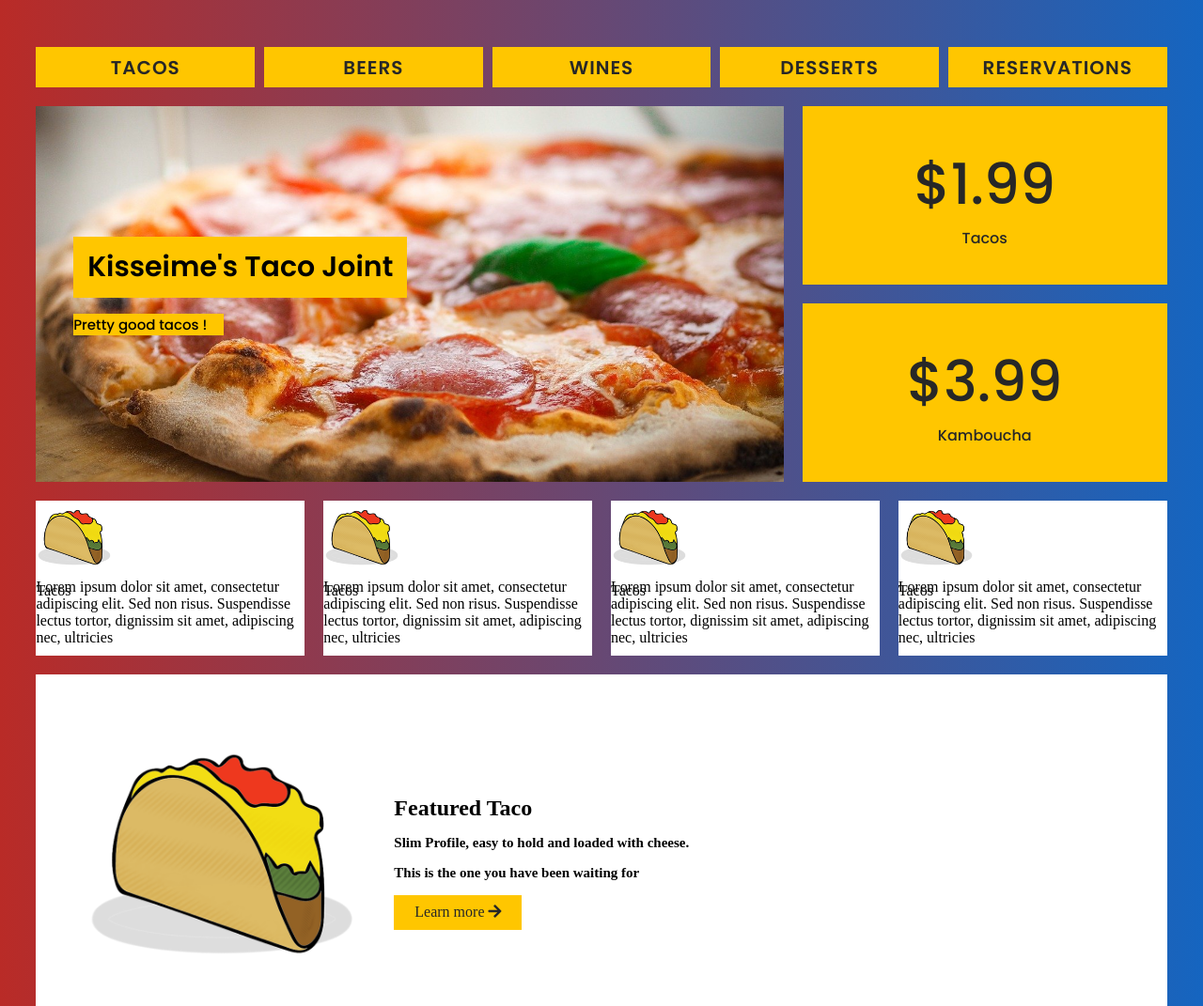
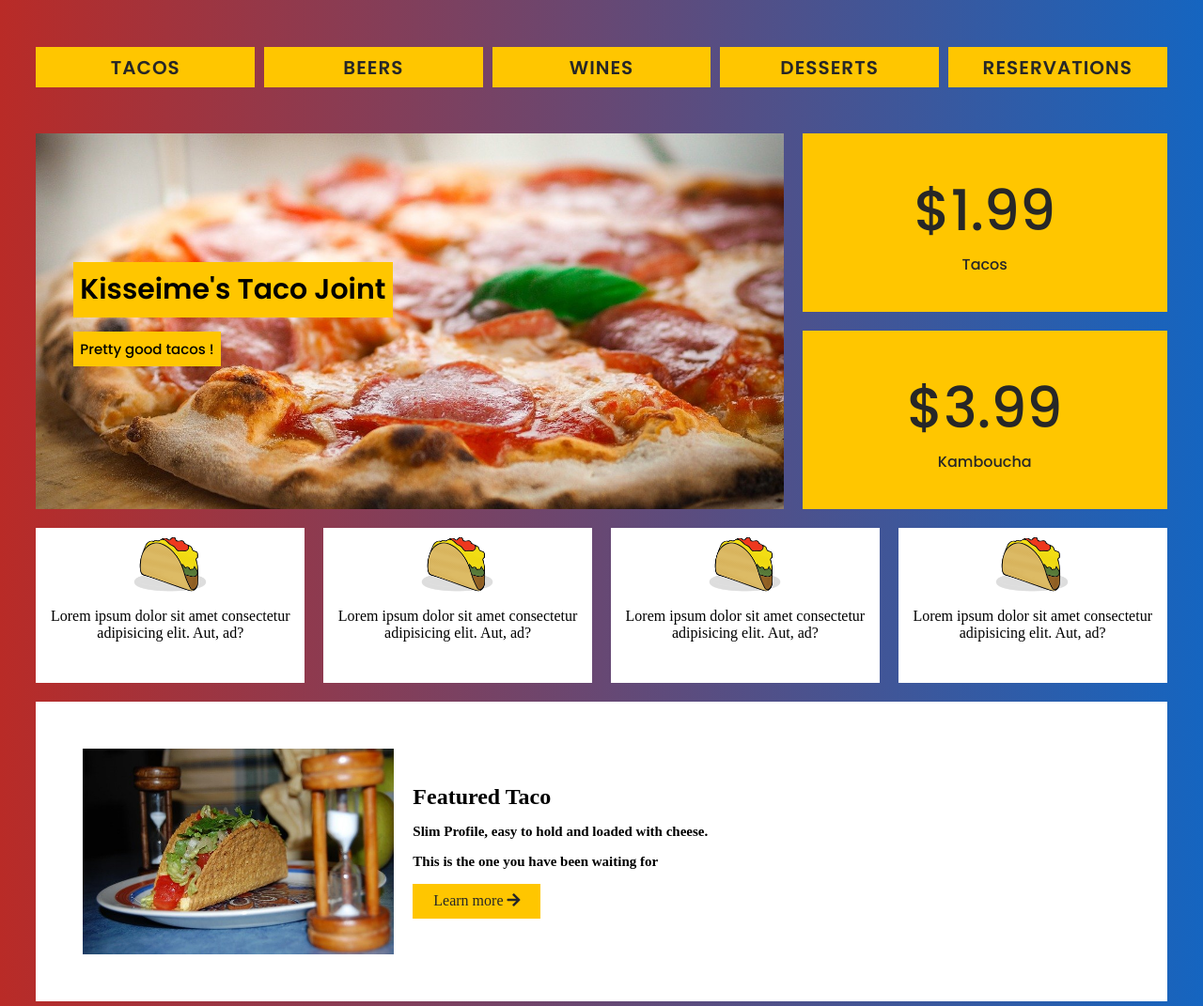
Before and after one commit to Kyse7535/responsive_website, a plain HTML site: page index.html in a window 1280 px wide. Shown: the top 1071 px of the page at 94% size. Drawn offline with Linux system fonts and the light colour scheme.

Commit message:
responsive website

```diff
--- a/Css/index.css
+++ b/Css/index.css
@@ -31,30 +31,28 @@ header {
     background: url('./pizza-1344720_1280.jpg') center no-repeat;
     background-size: cover;
     display: flex;
-    justify-content: flex-start;
-    align-items: center;
+    justify-content: center;
+    align-items: flex-start;
+    flex-direction: column;
     height: 400px;
+    padding: 5%;
 }
 
-.header1_text {
-    margin-left: 5%;
+.header1 h2,
+.header1 p {
+    background-color: #ffc600;
+    font-family: 'poppins';
+    word-wrap: break-word;
+    padding: 1%;
 }
 
-.header1_text h2,
-.header1_text p {
-    background-color: #ffc600;
-    font-family: 'poppins';
+.header1 h2 {
+    font-size: 30px;
 }
 
-.header1_text h2 {
-    font-size: 30px;
-    padding: 10px 15px;
-}
-
-.header1_text p {
-    width: 45%;
+.header1 p {
     font-size: 15px;
-    margin: 5% 0;
+    margin: 2% 0;
 }
 
 .tacos {
@@ -135,32 +133,29 @@ header {
 .features {
     display: grid;
     grid-template-columns: repeat(auto-fit, minmax(200px, 1fr));
-    row-gap: 20px;
-    column-gap: 20px;
+    grid-auto-rows: max-content;
+    grid-gap: 20px;
     margin: 20px auto;
 }
 
-.feature1,
-.feature2,
-.feature3,
-.feature4 {
+.features figure {
     height: 165px;
     background-color: #fff;
     display: grid;
-    grid-template: 50% 50%/ 1fr;
+    grid-template: 50% 50%/ 100%;
+    text-align: center;
 }
 
-.features figure {
-    grid-area: 1/1/2/2;
-}
-
-.features p {
+.features figcaption {
     grid-area: 2/1/3/2;
+    padding: 1%;
 }
 
 figure img {
+    grid-area: 1/1/2/2;
     height: 100%;
     width: auto;
+    margin: 0 auto;
 }
 
 
@@ -187,7 +182,7 @@ ul li {
 }
 
 .menu {
-    margin: 0% auto;
+    margin: 0% auto 3%;
     font-family: 'poppins';
 }
 
@@ -240,7 +235,7 @@ button {
 
 .feat_taco {
     display: grid;
-    grid-template: repeat(auto-fit, 1fr)/ 1fr;
+    grid-template-columns: repeat(auto-fit, 1fr)/ 1fr;
     padding: 50px;
     background-color: #fff;
 }
@@ -278,11 +273,11 @@ button {
         display: grid;
         grid-template: 100% / 30% 70%;
         background-color: #fff;
+        grid-gap: 20px;
         max-height: 400px;
     }
     .feat_taco img {
-        height: 100%;
-        width: auto;
+        grid-area: 1/1/2/2;
     }
     .feat_taco_text {
         grid-area: 1/2/2/3;
@@ -291,6 +286,9 @@ button {
     }
     .feat_taco a {
         padding: 3% 7%;
+    }
+    .menu {
+        margin-bottom: 4%;
     }
 }
 
--- a/index.html
+++ b/index.html
@@ -24,10 +24,8 @@
     </div>
     <header>
         <div class="header1">
-            <div class="header1_text">
             <h2>Kisseime's Taco Joint</h2>
             <p class="type">Pretty good tacos !</p>
-            </div>
         </div>
         <div class="tacos">
             <p class="price">$1.99</p>
@@ -40,38 +38,26 @@
     </header>
 
     <div class="features">
-        <div class="feature1">
         <figure>
             <img src="./Css/taco-2288132_640.png" alt="tacos">
-                <figcaption>Tacos</figcaption>
+            <figcaption>Lorem ipsum dolor sit amet consectetur adipisicing elit. Aut, ad?</figcaption>
         </figure>
-            <p>Lorem ipsum dolor sit amet, consectetur adipiscing elit. Sed non risus. Suspendisse lectus tortor, dignissim sit amet, adipiscing nec, ultricies </p>
-        </div>
-        <div class="feature2">
         <figure>
             <img src="./Css/taco-2288132_640.png" alt="tacos">
-                <figcaption>Tacos</figcaption>
+            <figcaption>Lorem ipsum dolor sit amet consectetur adipisicing elit. Aut, ad?</figcaption>
         </figure>
-            <p>Lorem ipsum dolor sit amet, consectetur adipiscing elit. Sed non risus. Suspendisse lectus tortor, dignissim sit amet, adipiscing nec, ultricies </p>
-        </div>
-        <div class="feature3">
         <figure>
             <img src="./Css/taco-2288132_640.png" alt="tacos">
-                <figcaption>Tacos</figcaption>
+            <figcaption>Lorem ipsum dolor sit amet consectetur adipisicing elit. Aut, ad?</figcaption>
         </figure>
-            <p>Lorem ipsum dolor sit amet, consectetur adipiscing elit. Sed non risus. Suspendisse lectus tortor, dignissim sit amet, adipiscing nec, ultricies </p>
-        </div>
-        <div class="feature4">
         <figure>
             <img src="./Css/taco-2288132_640.png" alt="tacos">
-                <figcaption>Tacos</figcaption>
+            <figcaption>Lorem ipsum dolor sit amet consectetur adipisicing elit. Aut, ad?</figcaption>
         </figure>
-            <p>Lorem ipsum dolor sit amet, consectetur adipiscing elit. Sed non risus. Suspendisse lectus tortor, dignissim sit amet, adipiscing nec, ultricies </p>
-        </div>
     </div>
 
     <div class="feat_taco">
-        <img src="./Css/taco-2288132_640.png" alt="taco">
+        <img src="./Css/taco.jpg" alt="taco">
         <div class="feat_taco_text">
             <div>
                 <h2>Featured Taco</h2>
```
Also changed, not shown: Css/taco.jpg (added). Lines whose indentation alone changed are shown as unchanged.
